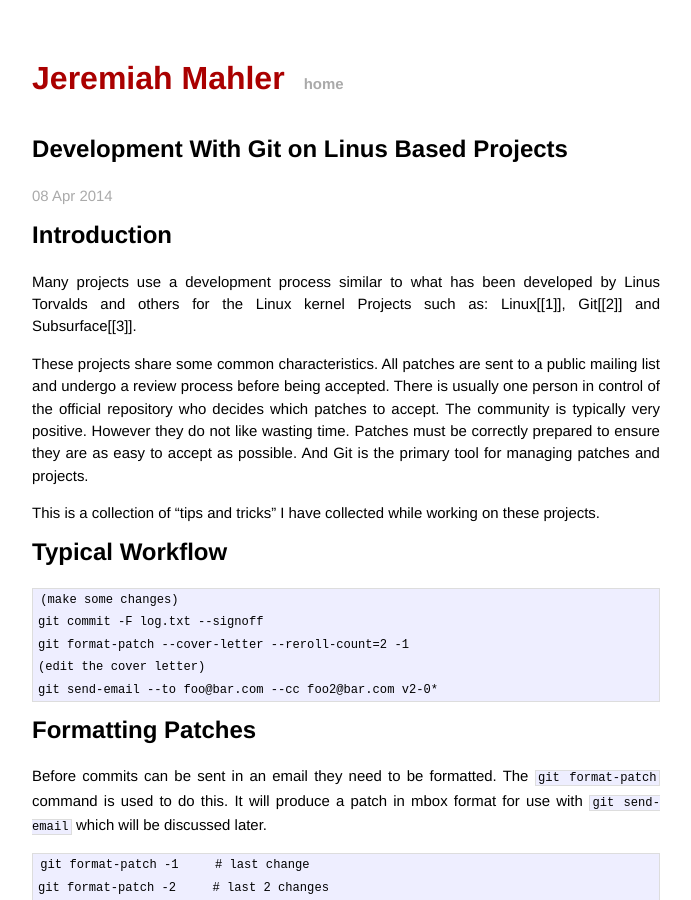
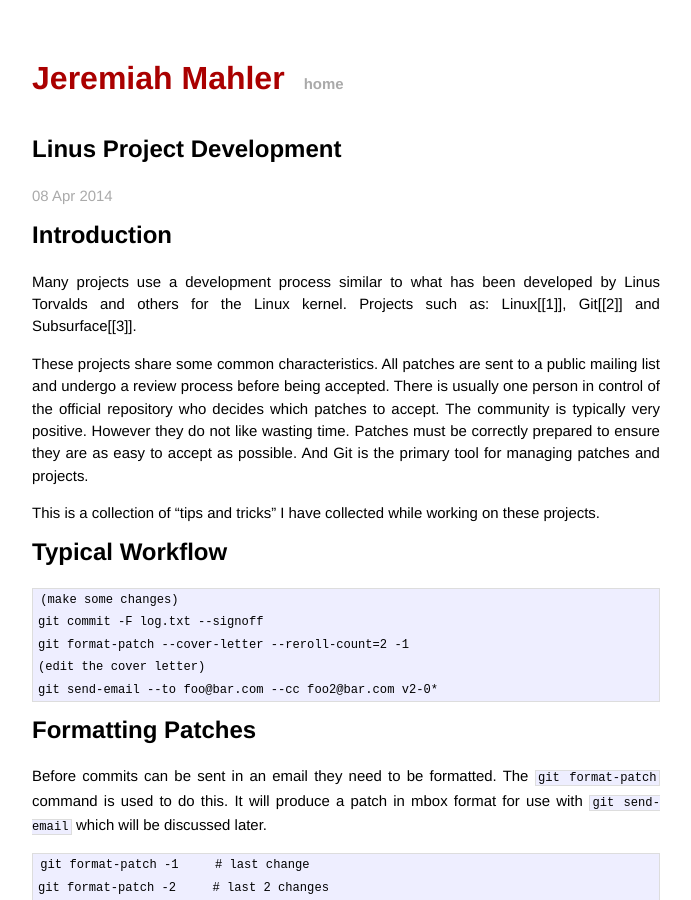
Before and after one commit to jmahler/jmahler.github.io, a Jekyll site: the page built from _posts/2014-06-11-linus-dev.md, in a window 1280 px wide and 900 px high. Shown: the whole window, without its empty margins (294-985 px from the left). Built offline with Jekyll 4.4.1, drawn with Linux system fonts in a browser that asks for light colours; Markdown is read by kramdown in place of the engine named in the settings.

Commit message:
changed title to "Linus Project Development"

```diff
--- a/_posts/2014-06-11-linus-dev.md
+++ b/_posts/2014-06-11-linus-dev.md
@@ -1,6 +1,6 @@
 ---
 layout: post
-title: "Development With Git on Linus Based Projects"
+title: "Linus Project Development"
 date: 2014-04-08 1:00
 category: Linux
 tags: [Linux]
@@ -10,7 +10,7 @@
 ============
 
 Many projects use a development process similar to what has been
-developed by Linus Torvalds and others for the Linux kernel
+developed by Linus Torvalds and others for the Linux kernel.
 Projects such as: Linux[[1]], Git[[2]] and Subsurface[[3]].
 
 These projects share some common characteristics.  All patches are sent
```
